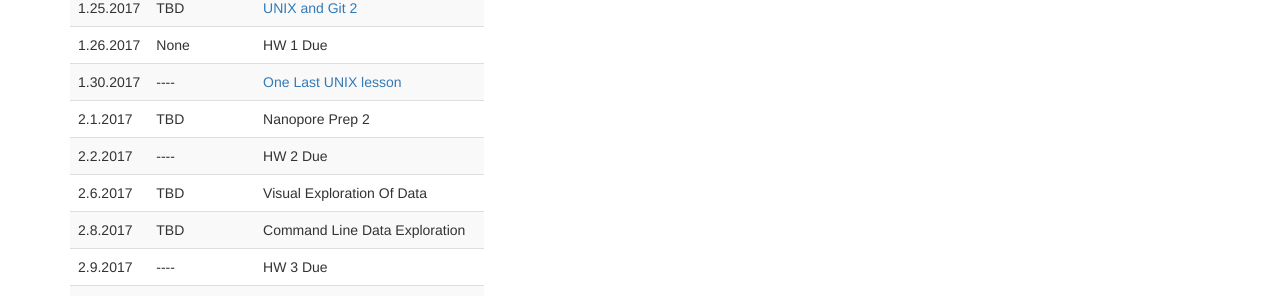
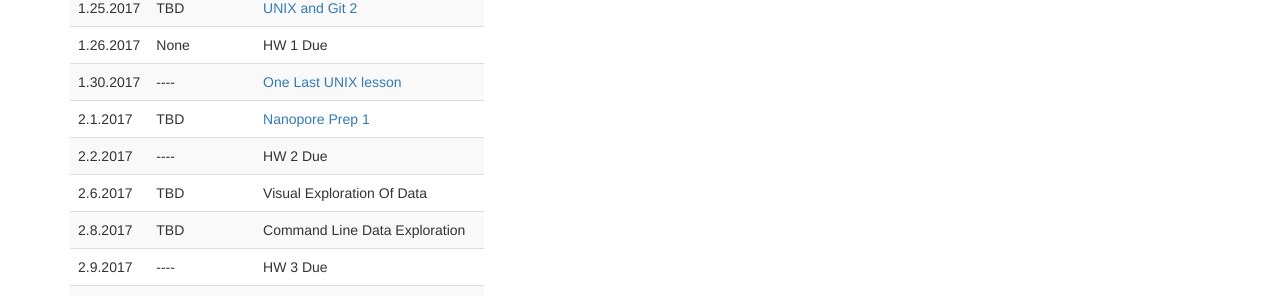
Before and after one commit to raechill95/SELUGandT, a Jekyll site: the page built from index.md, in a window 1280 px wide. Shown: the part 500-796 px from the top of the page. Built offline with Jekyll 4.4.1, drawn with Linux system fonts in a browser that asks for light colours.

Commit message:
adding manual to syllabus

```diff
--- a/_includes/syllabus.html
+++ b/_includes/syllabus.html
@@ -50,7 +50,7 @@
 <tr>
 <td>2.1.2017</td>
 <td>TBD</td>
-<td>Nanopore Prep 2</td>
+<td><a href="https://github.com/Paleantology/SELUGandT/blob/master/files/EN-DNeasy-Blood--Tissue-Handbook.pdf">Nanopore Prep 1</td>
 </tr>
 <tr>
 <td>2.2.2017</td>
```
Also changed, not shown: 1 other file.
